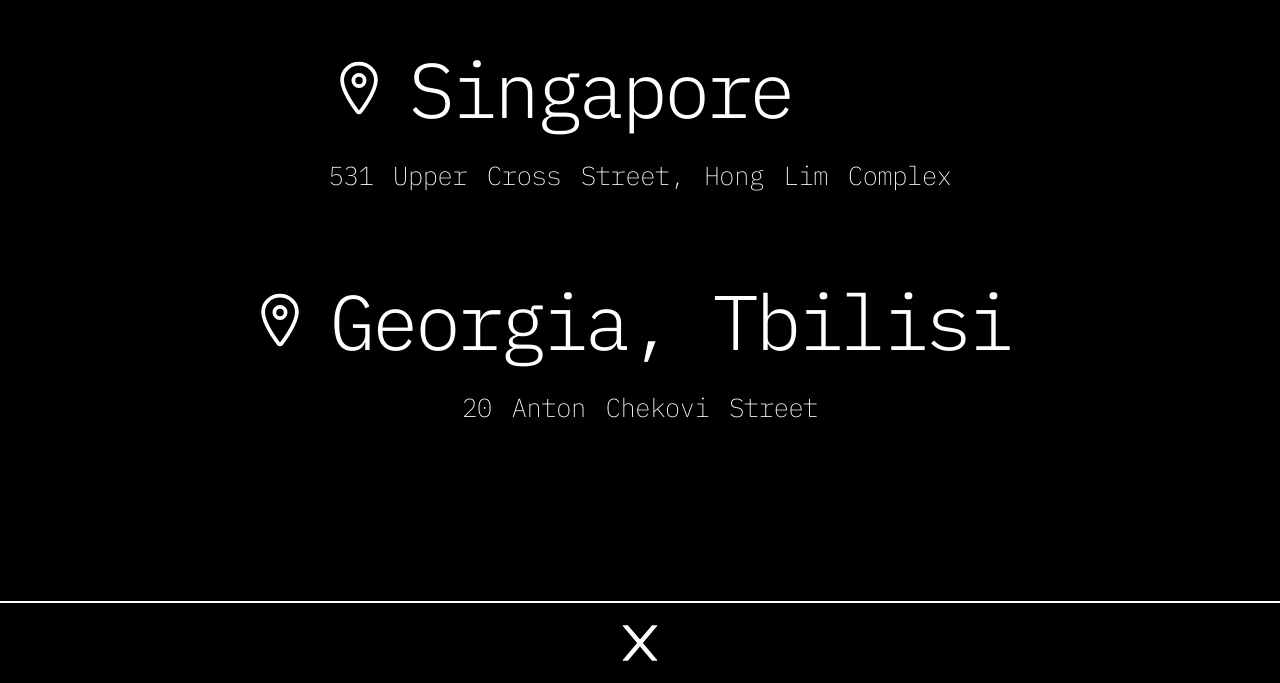
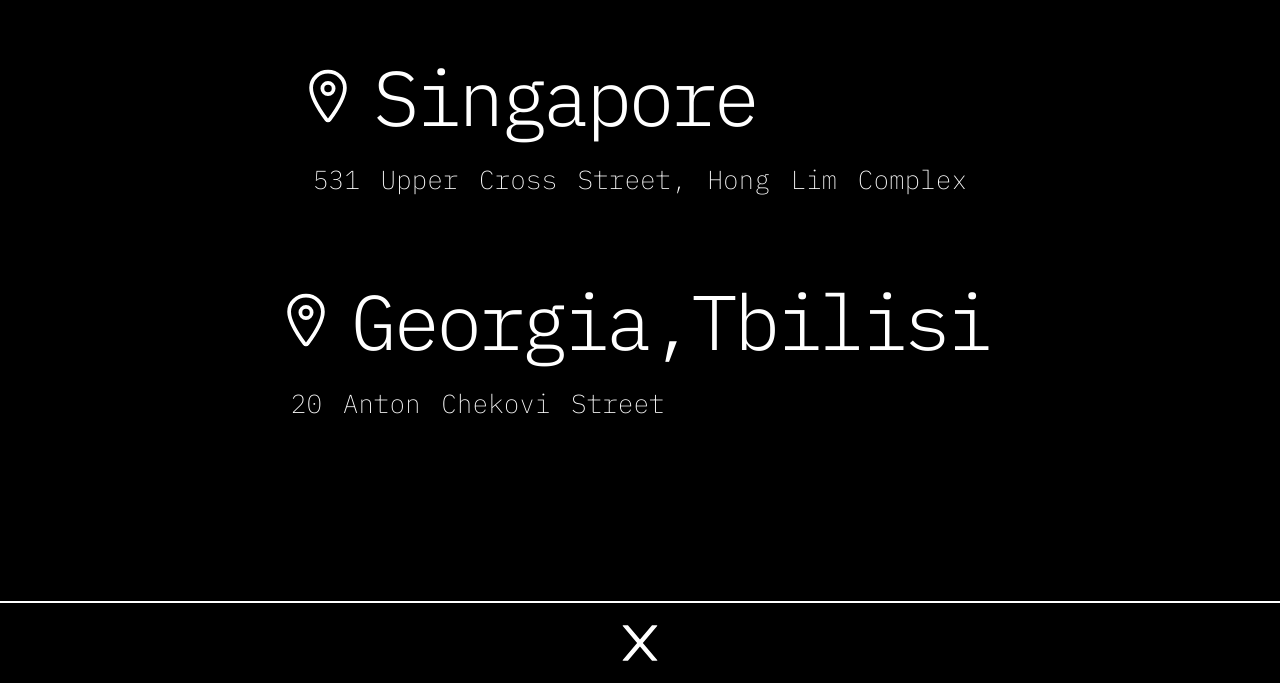
Before and after one commit to aizhanadb/Arcane-team, a React (Create React App) app: page /address in a window 1280 px wide. Shown: the part 119-802 px from the top of the page. Built offline with nearby package versions, Linux system fonts and the light colour scheme; the HTML template or start-up script is replaced by a standard one.

Commit message:
Address components modofied

```diff
--- a/src/components/Address/Address.css
+++ b/src/components/Address/Address.css
@@ -10,7 +10,10 @@
   }
 
   .address-block__address {
-
+    display: -ms-flexbox;
+    flex-direction: column;
+    justify-content: flex-start;
+    min-width: 50vw;
   }
 
   @font-face {
@@ -23,14 +26,9 @@
     font-style: normal;
     font-weight: 300;
     font-size: clamp(1rem, 0.5rem + 5.4217vw, 5rem);
-    /* font-size: clamp(0.8125rem, -1.3453rem + 10.8911vw, 5.625rem); */
     color: #FFFFFF;
     letter-spacing: -0.05em;
-    padding: 20px;
-    text-align: center;
-    /* display: flex;
-    justify-content: center;
-    align-items: center; */
+    padding: 15px;
   }
 
   @font-face {
@@ -39,16 +37,12 @@
   }
 
   .address-block__paragraph {
-    /* width: 822px; */
-    /* height: 42px; */
     font-family: 'IBMPlexMono-ExtraLight';
     font-style: normal;
     font-weight: 100;
     font-size: clamp(0.625rem, 0.1792rem + 1.9277vw, 1.625rem);
-    line-height: 72px;
-    text-align: center;
-    letter-spacing: -0.03em;
     color: #FFFFFF;
+    padding: 15px;
     word-spacing: 5px;
   }
 
@@ -56,6 +50,10 @@
     color: #FFFFFF;
     font-size: clamp(1.5625rem, 0.5873rem + 4.2169vw, 3.75rem);
   }
+
+  /* .location {
+    display: inline !important;
+  } */
 
   .address-block__line {
     background-color: #FFFFFF;
--- a/src/components/Address/Address.jsx
+++ b/src/components/Address/Address.jsx
@@ -11,14 +11,14 @@ const Address = () => {
 
       <div className="address-block__addresses">
       <div className='address-block__address'>
-        <IoLocationOutline className='address-block__location'/>
+        <span className='location'><IoLocationOutline className='address-block__location'/></span>
         <Link to='/'><span className='address-block__header'>Singapore</span></Link>
       <p className='address-block__paragraph'>531 Upper Cross Street, Hong Lim Complex</p>
         </div>
 
       <div className='address-block__address'>
           <IoLocationOutline className='address-block__location'/>
-          <Link to='/'><span className='address-block__header'>Georgia, Tbilisi</span></Link>
+          <Link to='/'><span className='address-block__header'>Georgia,Tbilisi</span></Link>
       <p className='address-block__paragraph'>20 Anton Chekovi Street</p>
         </div>
       </div>
```
